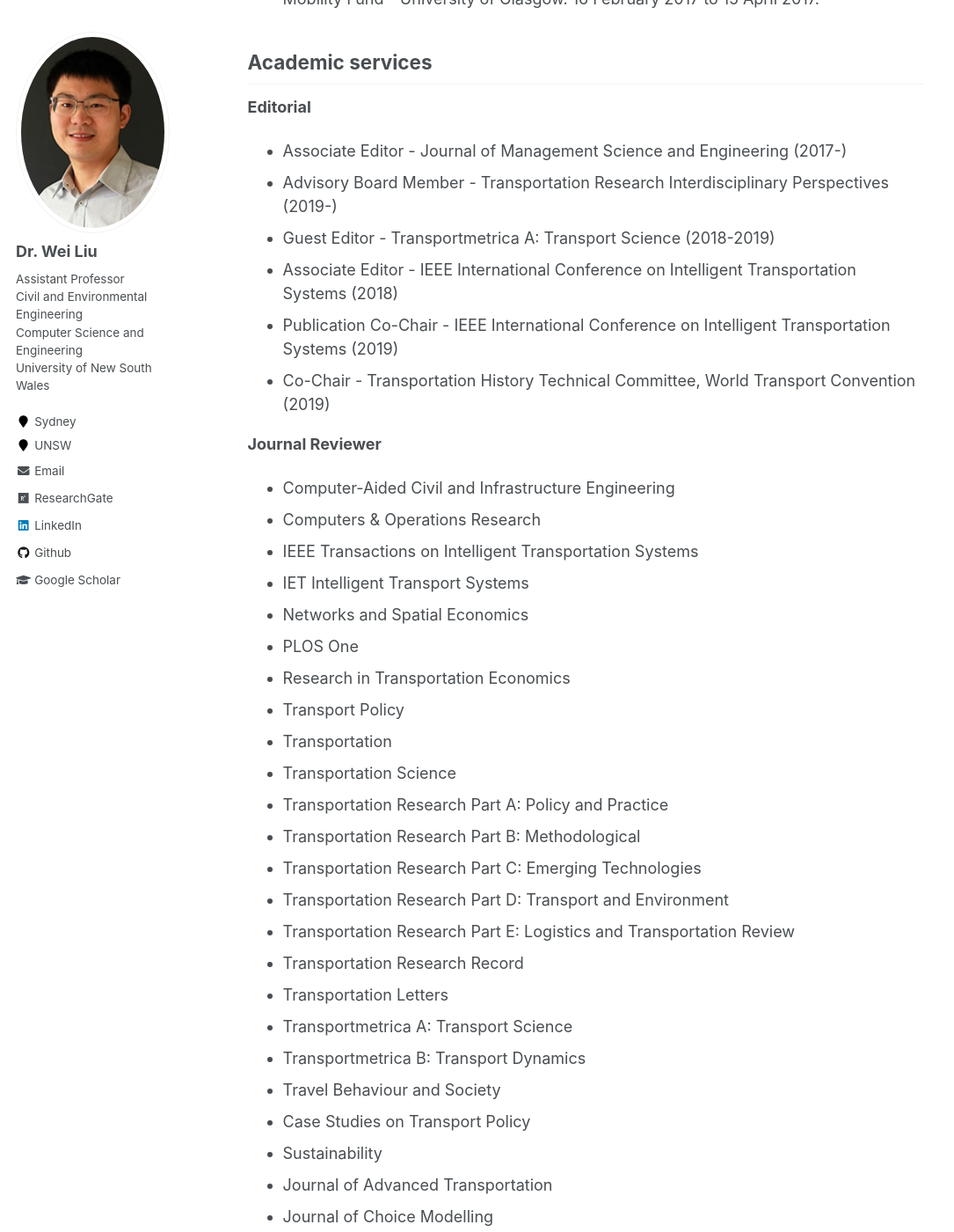
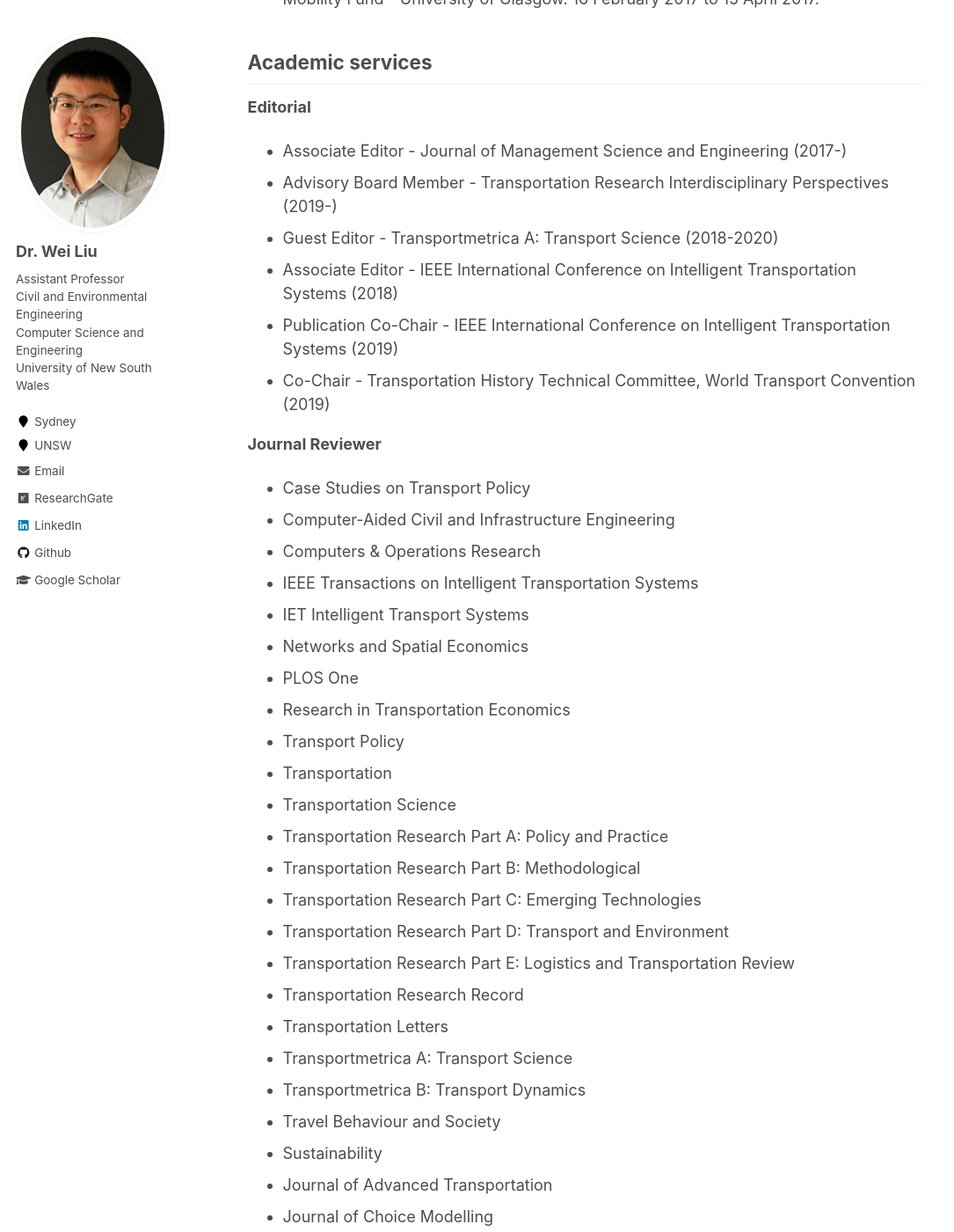
Before and after one commit to weiliu2016/weiliu2016.github.io, a Jekyll site: the page built from _pages/research.md, in a window 1280 px wide and 1400 px high, scrolled down 861 px. Shown: the whole window at 88% size, without its empty margins (0-1085 px from the left). Built offline with Jekyll 4.4.1, drawn with Linux system fonts in a browser that asks for light colours.

Commit message:
Update research.md

```diff
--- a/_pages/research.md
+++ b/_pages/research.md
@@ -22,13 +22,14 @@ Academic services
 
 * Associate Editor - Journal of Management Science and Engineering (2017-)
 * Advisory Board Member - Transportation Research Interdisciplinary Perspectives (2019-)
-* Guest Editor - Transportmetrica A: Transport Science (2018-2019)
+* Guest Editor - Transportmetrica A: Transport Science (2018-2020)
 * Associate Editor - IEEE International Conference on Intelligent Transportation Systems (2018)
 * Publication Co-Chair - IEEE International Conference on Intelligent Transportation Systems (2019)
 * Co-Chair - Transportation History Technical Committee, World Transport Convention (2019)
 
 **Journal Reviewer**
 
+* Case Studies on Transport Policy
 * Computer-Aided Civil and Infrastructure Engineering
 * Computers & Operations Research
 * IEEE Transactions on Intelligent Transportation Systems
```
Also changed, not shown: other parts of _pages/research.md (+0 -1 lines).
